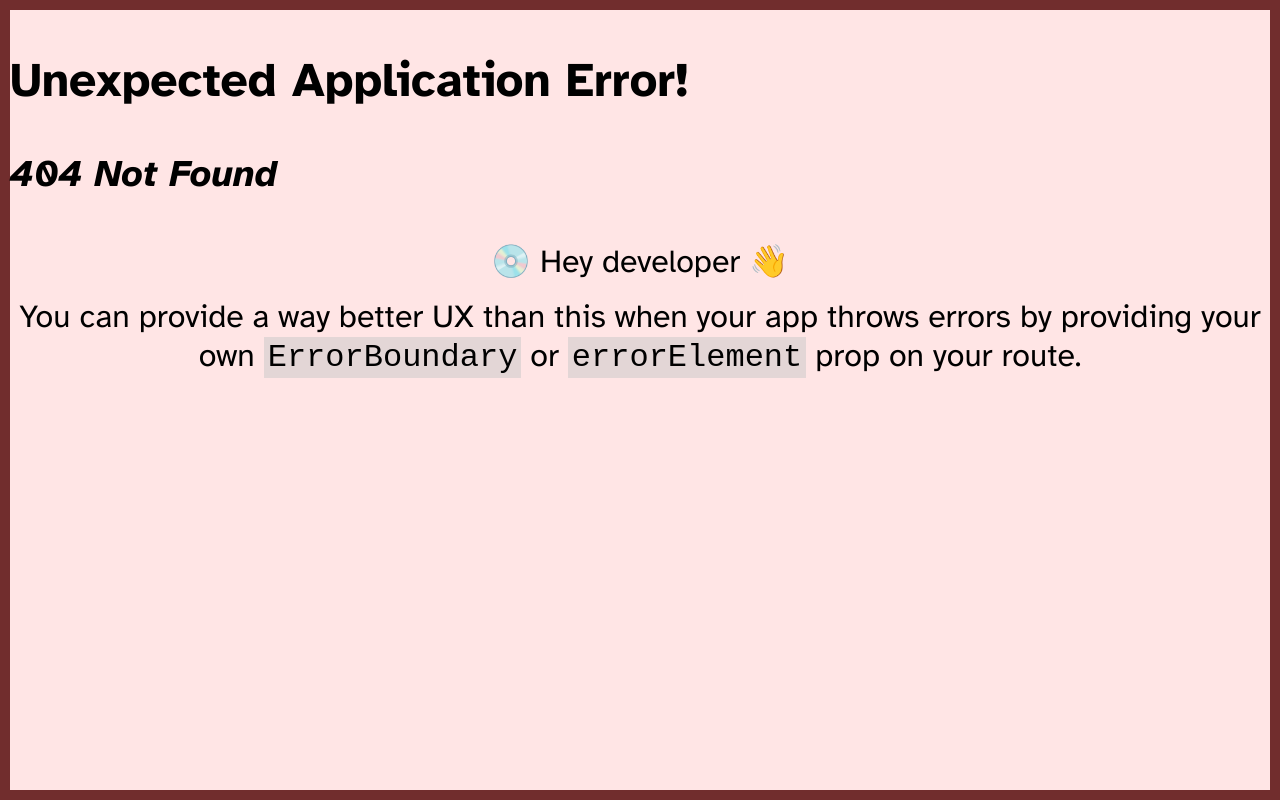
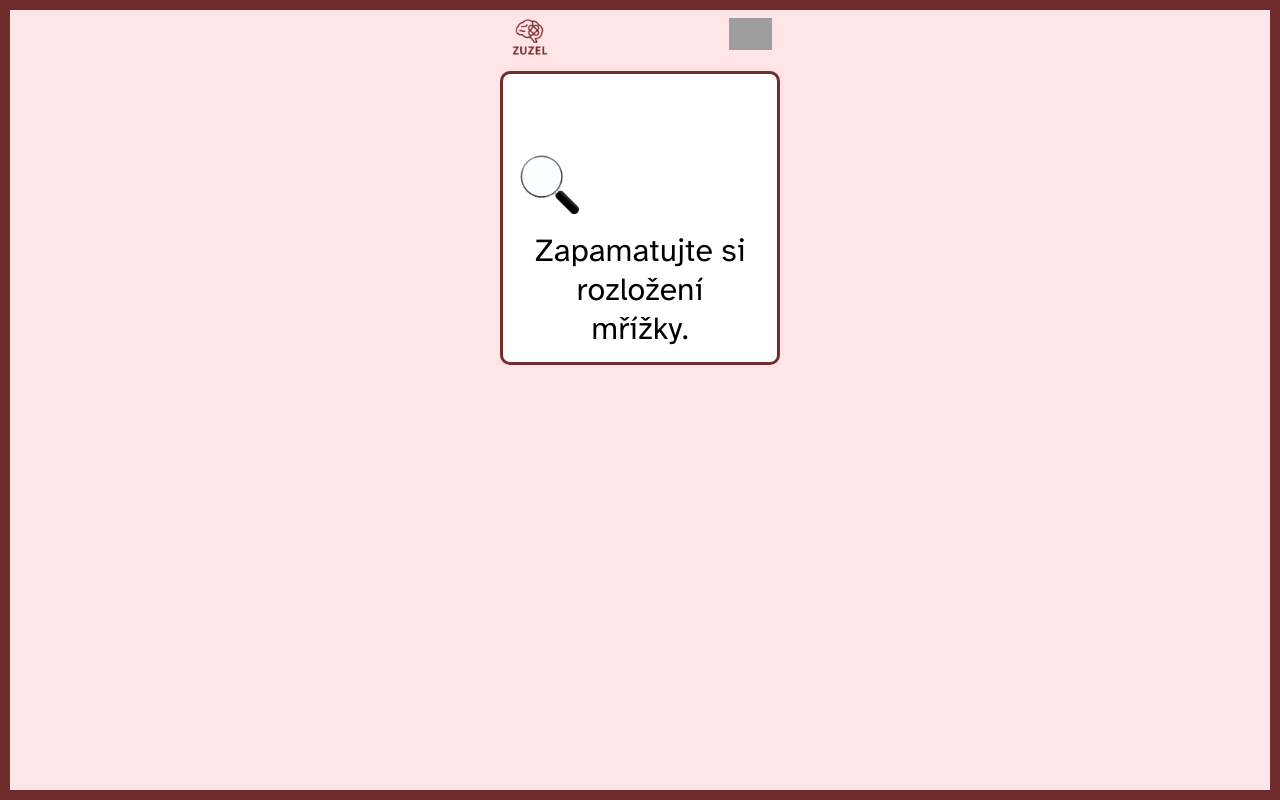
Before and after one commit to ZuskaS/Zuzel, a React (Vite) app: page /memory in a window 1280 px wide. Before the commit this address had no page. Built offline with nearby package versions, Linux system fonts and the light colour scheme; grey boxes are pictures that could not be loaded.

Commit message:
MemorypreviewPage

```diff
--- a/src/pages/InstructionsPage/InstructionsPage.jsx
+++ b/src/pages/InstructionsPage/InstructionsPage.jsx
@@ -1,7 +1,7 @@
 import info from './img/info.png';
 import './InstructionsPage.css';
 import instructionGrid from './img/instructionGrid.png';
-import lupa from './img/lupa.png';
+import lupa from '../../img/lupa.png';
 import hand from './img/hand.png';
 import instruction__gridEmpty from './img/instruction__gridEmpty.png';
 import { PageTitle } from '../../Components/PageTitle/PageTitle';
--- a/src/pages/MemoryPreviewPage/MemoryPreviewPage.jsx
+++ b/src/pages/MemoryPreviewPage/MemoryPreviewPage.jsx
@@ -0,0 +1,15 @@
+import { PageTitle } from "../../Components/PageTitle/PageTitle"
+import lupa from '../../img/lupa.png'
+
+export const MemoryPreviewPage = () => {
+    return (
+        <PageTitle >
+            <img className="instruction__lupa" src={lupa} alt="lupa" />
+            <p>Zapamatujte si rozložení mřížky.</p>
+        </PageTitle>
+
+
+
+
+    )
+}
```
Also changed, not shown: src/index.jsx (+11 -8 lines), src/img/lupa.png (renamed from src/pages/InstructionsPage/img/lupa.png).
